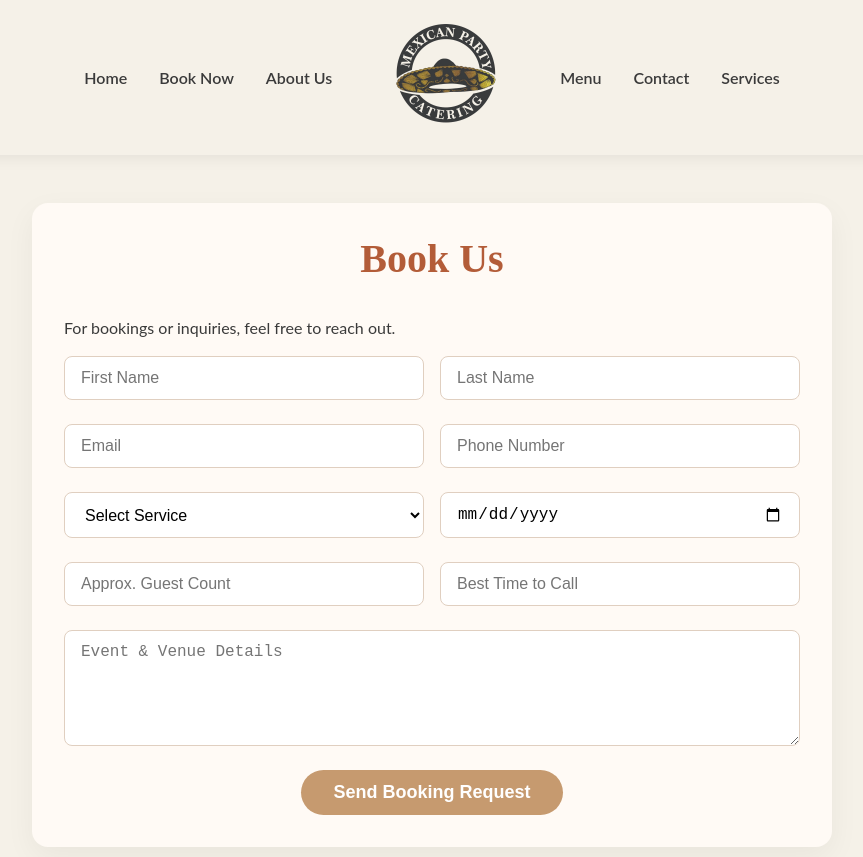
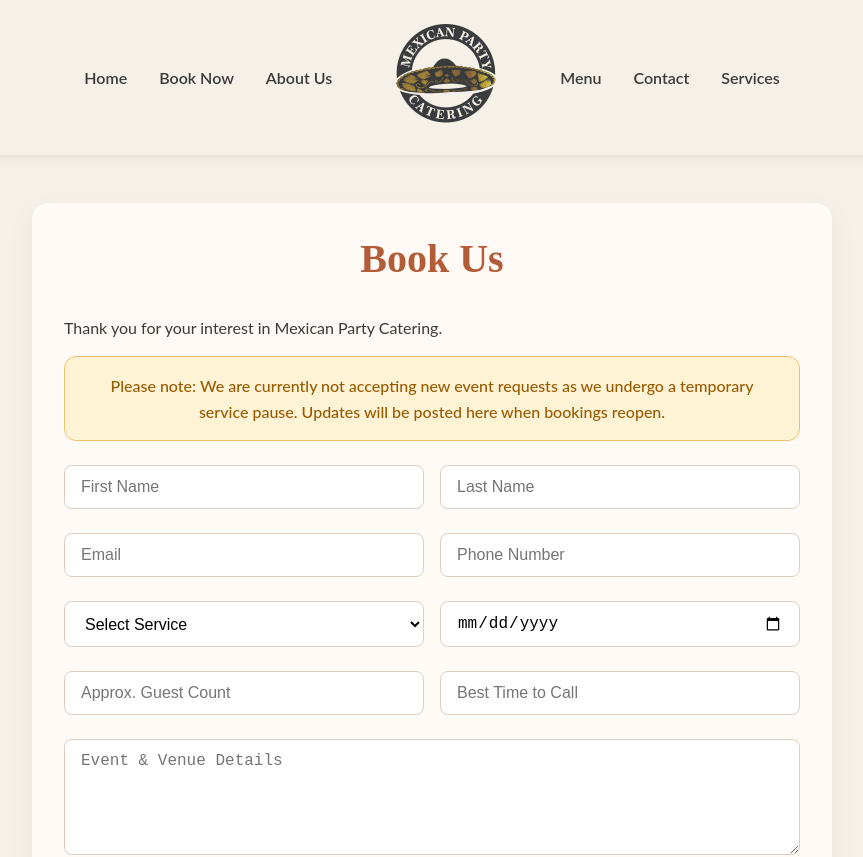
Before and after one commit to DiegoV04-git/MexicanPartyCatering, a React (Vite) app: page /bookus in a window 1280 px wide. Shown: the top 857 px of the page, without its empty margins (208-1071 px from the left). Built offline with nearby package versions, Linux system fonts and the light colour scheme.

Commit message:
pausa book us

```diff
--- a/src/pages/BookUs.jsx
+++ b/src/pages/BookUs.jsx
@@ -93,7 +93,13 @@ const BookUs = () => {
 
       <div className="BookUs">
         <h2>Book Us</h2>
-        <p>For bookings or inquiries, feel free to reach out.</p>
+        <p>Thank you for your interest in Mexican Party Catering.</p>
+
+        <div className="notice">
+          <p className="paused-message">
+            Please note: We are currently not accepting new event requests as we undergo a temporary service pause. Updates will be posted here when bookings reopen.
+          </p>
+        </div>
 
         <form onSubmit={handleSubmit} className="booking-form">
           <div className="row">
--- a/src/pages/BookUs.scss
+++ b/src/pages/BookUs.scss
@@ -103,4 +103,25 @@
       width: 100%;
     }
   }
+
+
+  .paused-message {
+    background-color: #fff3d6;
+    border: 1px solid #f0c16b;
+    color: #9a5a00;
+    padding: 1rem 1.25rem;
+    border-radius: 0.75rem;
+    text-align: center;
+    font-size: 1rem;
+    font-weight: 500;
+    margin-bottom: 1.5rem;
+    line-height: 1.6;
+
+    @include mix.respond(sm) {
+      font-size: 0.95rem;
+      padding: 0.75rem 1rem;
+    }
+  }
+
+
 }
```
